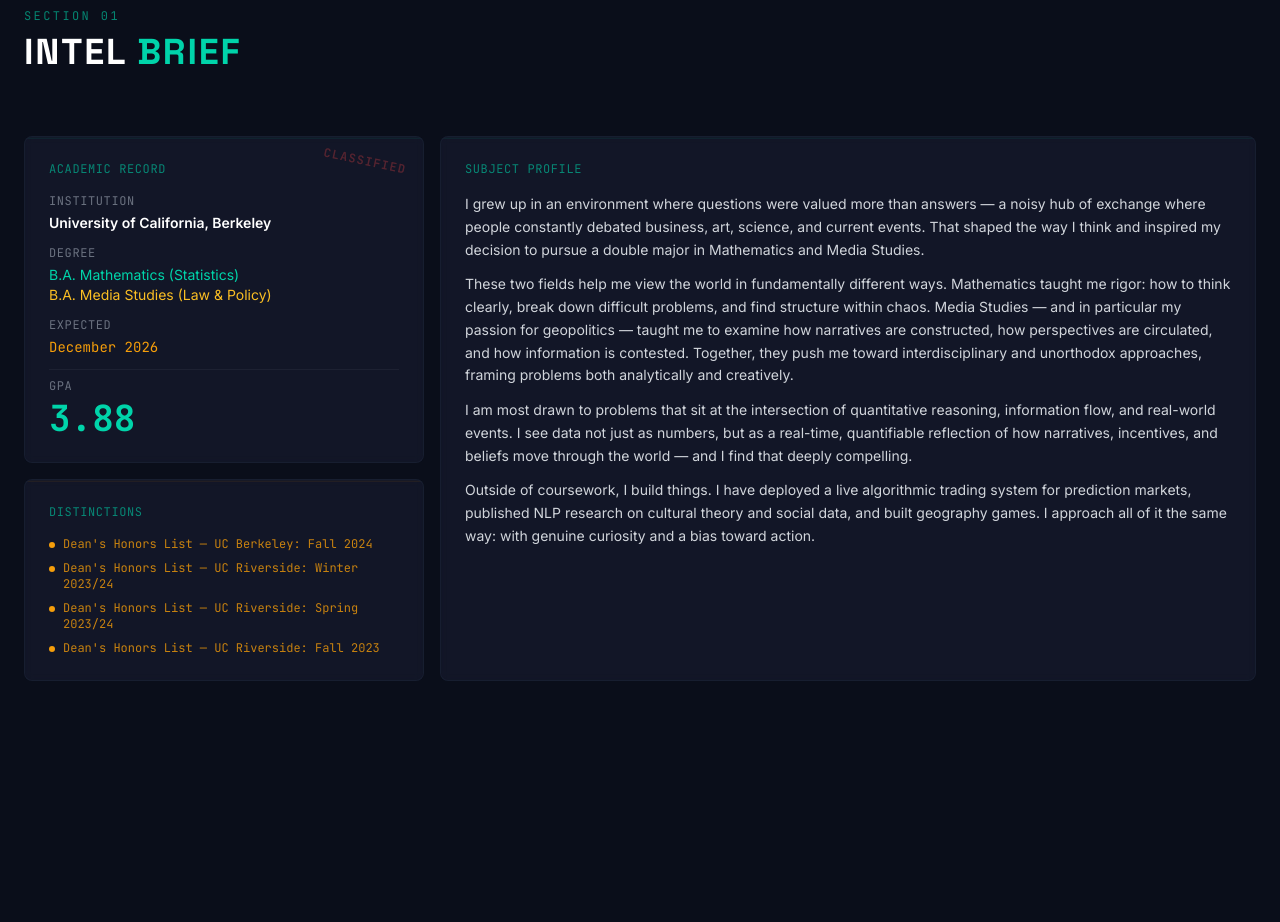
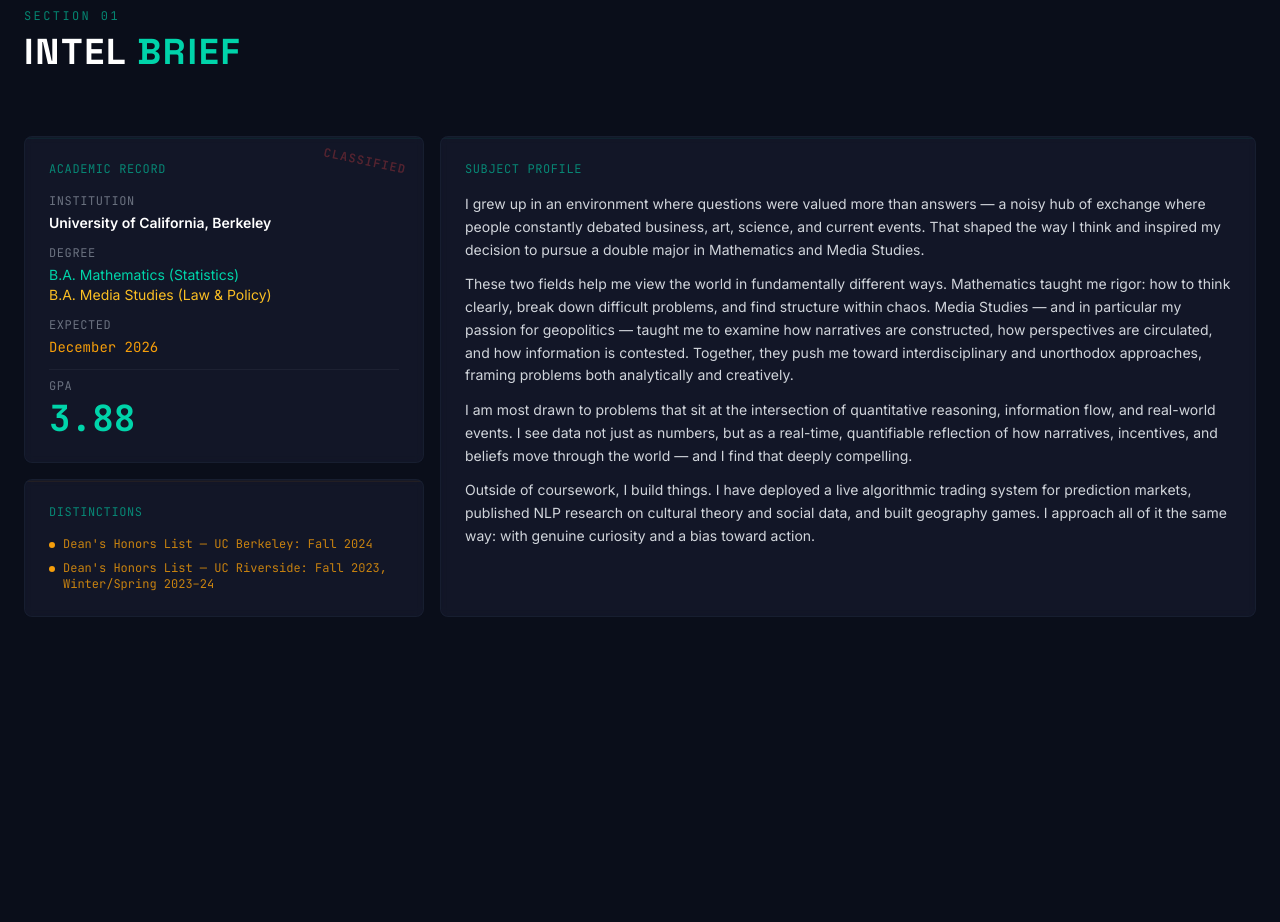
Before and after one commit to LuizFelipeBarbosa/portfolio-website, a Next.js app: page / in a window 1280 px wide. Shown: the part 920-1842 px from the top of the page. Built offline with nearby package versions, Linux system fonts and the light colour scheme.

Commit message:
fix: distinctions condensed to 2 lines, subject profile drives container height

```diff
--- a/components/About.jsx
+++ b/components/About.jsx
@@ -71,7 +71,7 @@ export default function About() {
           initial={hasMounted ? { opacity: 0, y: 30 } : false}
           animate={inView ? { opacity: 1, y: 0 } : {}}
           transition={{ duration: 0.6, delay: 0.2 }}
-          className="grid md:grid-cols-3 md:grid-rows-[1fr_auto] gap-4 mb-12"
+          className="grid md:grid-cols-3 gap-4 mb-12 md:items-stretch"
         >
           {/* Academic Record — top left */}
           <div className="glass-card p-6 relative overflow-hidden">
@@ -129,9 +129,7 @@ export default function About() {
             <div className="space-y-2">
               {[
                 "Dean's Honors List — UC Berkeley: Fall 2024",
-                "Dean's Honors List — UC Riverside: Winter 2023/24",
-                "Dean's Honors List — UC Riverside: Spring 2023/24",
-                "Dean's Honors List — UC Riverside: Fall 2023",
+                "Dean's Honors List — UC Riverside: Fall 2023, Winter/Spring 2023–24",
               ].map((award) => (
                 <div key={award} className="flex gap-2 items-start">
                   <span className="w-1.5 h-1.5 bg-gold rounded-full flex-shrink-0 mt-1.5" />
```
